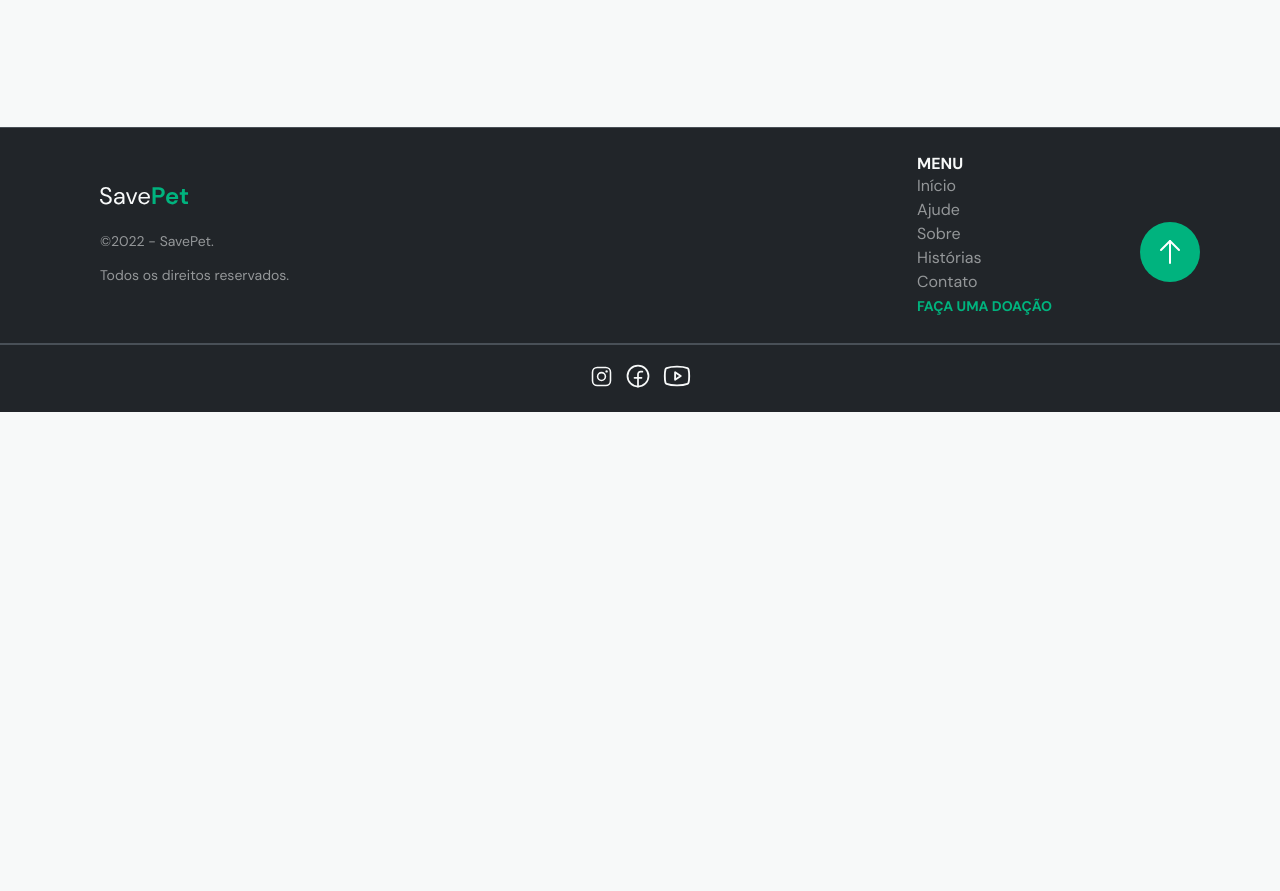
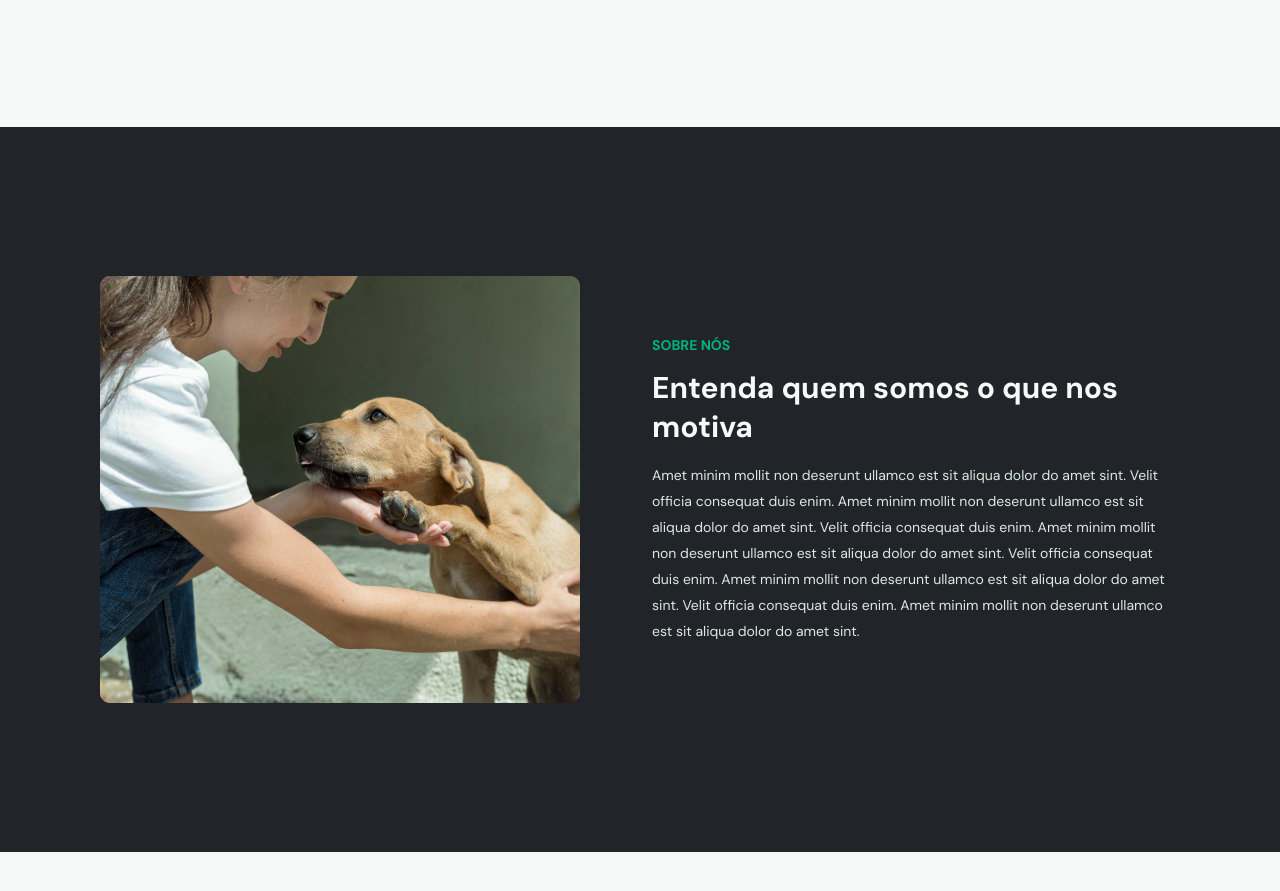
Before and after one commit to FabioPelagaggi/DogProject, a Next.js app: page / in a window 1280 px wide. Shown: the part 1200-2091 px from the top of the page. Before the commit the page ends 1612 px from the top, so only its background shows below. Built offline with nearby package versions, Linux system fonts and the light colour scheme.

Commit message:
Add AboutUs section

```diff
--- /dev/null
+++ b/src/components/AboutUs/index.tsx
@@ -0,0 +1,23 @@
+import Image from 'next/image';
+import PicAboutUs from '../../assets/images/pic-aboutUs.png';
+import { AboutUsContainer, AboutUsContent, AboutUsH1, AboutUsImgBox, AboutUsP, AboutUsSection, AboutUsSpan } from './style';
+
+export default function AboutUs() {
+  return (
+    <AboutUsSection id='aboutUs'>
+      <AboutUsContainer>
+        <AboutUsImgBox>
+          <Image src={PicAboutUs} alt={'Rescue dog'} />
+        </AboutUsImgBox>
+
+        <AboutUsContent>
+          <AboutUsSpan>Sobre nós</AboutUsSpan>
+          <AboutUsH1>Entenda quem somos o que nos motiva</AboutUsH1>
+          <AboutUsP>
+          Amet minim mollit non deserunt ullamco est sit aliqua dolor do amet sint. Velit officia consequat duis enim. Amet minim mollit non deserunt ullamco est sit aliqua dolor do amet sint. Velit officia consequat duis enim. Amet minim mollit non deserunt ullamco est sit aliqua dolor do amet sint. Velit officia consequat duis enim. Amet minim mollit non deserunt ullamco est sit aliqua dolor do amet sint. Velit officia consequat duis enim. Amet minim mollit non deserunt ullamco est sit aliqua dolor do amet sint.
+          </AboutUsP>
+        </AboutUsContent>
+      </AboutUsContainer>
+    </AboutUsSection>
+  )
+}
--- /dev/null
+++ b/src/components/AboutUs/style.ts
@@ -0,0 +1,108 @@
+import styled from 'styled-components';
+
+export const AboutUsSection = styled.section`
+  width: 100vw;
+  height: calc(100vh - 75px);
+  background-color: ${({ theme }) => theme.colors.gray[900]};
+  margin-top: 50%;
+
+  @media (max-width: 768px) {
+    height: 100%;
+  }
+`;
+
+export const AboutUsContainer = styled.div`
+  width: 100%;
+  height: 100%;
+  display: flex;
+  padding: 0 123px;
+
+  @media (max-width: 1280px) {
+    padding: 0 100px;
+  }
+
+  @media (max-width: 1024px) {
+    padding: 0 30px;
+  }
+
+  @media (max-width: 768px) {
+    flex-direction: column-reverse;
+    align-items: center;
+    padding: 0 24px;
+  }
+`;
+
+export const AboutUsImgBox = styled.div`
+  width: 100%;
+  display: flex;
+  justify-content: start;
+  align-items: center;
+
+  @media (max-width: 1280px) {
+    margin-right: 24px;
+  }
+
+  @media (max-width: 1024px) {
+    width: 70%;
+  }
+
+  @media (max-width: 768px) {
+    width: 100%;
+    margin-right: 0;
+    margin-bottom: 90px;
+    justify-content: center;
+  }
+`;
+
+export const AboutUsContent = styled.div`
+  width: 100%;
+  display: flex;
+  flex-direction: column;
+  justify-content: center;
+  align-items: start;
+
+  @media (max-width: 1280px) {
+    width: 100%;
+  }
+`;
+
+export const AboutUsSpan = styled.span`
+  color: ${({ theme }) => theme.colors.green[200]};
+  text-transform: uppercase;
+  font-weight: bold;
+  margin-bottom: 14px;
+
+  @media (max-width: 1280px) {
+    font-size: 14px;
+  }
+
+  @media (max-width: 768px) {
+    margin-top: 100px;
+  }
+`;
+
+export const AboutUsH1 = styled.h1`
+  color: ${({ theme }) => theme.colors.green[50]};
+  font-size: 40px;
+  font-weight: bold;
+  margin-bottom: 26px;
+
+  @media (max-width: 1280px) {
+    font-size: 30px;
+    margin-bottom: 16px;
+  }
+`;
+
+export const AboutUsP = styled.p`
+  color: ${({ theme }) => theme.colors.green[100]};
+  font-size: 16px;
+  line-height: 26px;
+
+  @media (max-width: 1280px) {
+    font-size: 14px;
+  }
+
+  @media (max-width: 1024px) {
+    margin-bottom: 32px;
+  }
+`;
--- a/src/components/Footer/index.tsx
+++ b/src/components/Footer/index.tsx
@@ -34,6 +34,7 @@ export default function Footer() {
                 to="hero"
                 smooth
                 spy
+                exact
                 duration={500}
                 offset={-75}
               >
@@ -46,7 +47,14 @@ export default function Footer() {
               </MenuLink>
             </MenuItem>
             <MenuItem>
-              <MenuLink>
+              <MenuLink
+                to="aboutUs"
+                smooth
+                duration={500}
+                spy
+                exact
+                offset={-75}
+              >
                 Sobre
               </MenuLink>
             </MenuItem>
--- a/src/components/Footer/style.ts
+++ b/src/components/Footer/style.ts
@@ -1,5 +1,15 @@
 import { Link } from 'react-scroll';
 import styled from 'styled-components';
+
+interface LinkProps {
+  to: string;
+  smooth?: boolean;
+  duration?: number;
+  spy?: boolean;
+  exact?: boolean;
+  offset?: number;
+}
+
 
 export const FooterSection = styled.footer`
   width: 100vw;
@@ -98,7 +108,7 @@ export const MenuItem = styled.li`
   }
 `;
 
-export const MenuLink = styled(Link)`
+export const MenuLink = styled(Link)<LinkProps>`
 
 `
 
--- a/src/components/Header/index.tsx
+++ b/src/components/Header/index.tsx
@@ -41,7 +41,7 @@ export default function Header({ isOpen, onToggle }: Props) {
               smooth
               duration={500}
               spy
-              exact={true}
+              exact
               offset={-75}
             >
               Ínicio
@@ -64,7 +64,12 @@ export default function Header({ isOpen, onToggle }: Props) {
 
           <NavItem onMouseEnter={handleCloseDropdown}>
             <NavLink
-              // to='#'
+              to="aboutUs"
+              smooth
+              duration={500}
+              spy
+              exact
+              offset={-75}
             >
               Sobre
             </NavLink>
@@ -96,7 +101,7 @@ export default function Header({ isOpen, onToggle }: Props) {
       </ButtonContainer>
 
       <MobileIcon
-        onClick={() => onToggle}
+        onClick={onToggle}
       >
         <Bar isOpen={isOpen} />
         <Bar isOpen={isOpen} />
--- a/src/components/Sidebar/index.tsx
+++ b/src/components/Sidebar/index.tsx
@@ -28,8 +28,16 @@ export default function Sidebar({ isOpen, onToggle }: Props) {
 
       <NavSidebar>
         <NavSidebarMenu>
-          <NavSidebarItem onClick={onToggle}>
-            <NavSidebarLink>
+          <NavSidebarItem>
+            <NavSidebarLink
+              onClick={onToggle}
+              to="hero"
+              smooth
+              spy
+              exact
+              duration={500}
+              offset={-75}
+            >
               Ínicio
             </NavSidebarLink>
           </NavSidebarItem>
@@ -45,20 +53,32 @@ export default function Sidebar({ isOpen, onToggle }: Props) {
 
           {disclosureIsOpen && <Disclosure onToggle={onToggle}/>}
 
-          <NavSidebarItem onClick={onToggle}>
-            <NavSidebarLink>
+          <NavSidebarItem>
+            <NavSidebarLink
+              onClick={onToggle}
+              to="aboutUs"
+              smooth
+              spy
+              exact
+              duration={500}
+              offset={-75}
+            >
               Sobre
             </NavSidebarLink>
           </NavSidebarItem>
 
-          <NavSidebarItem onClick={onToggle}>
-            <NavSidebarLink>
+          <NavSidebarItem>
+            <NavSidebarLink
+              onClick={onToggle}
+            >
               Histórias
             </NavSidebarLink>
           </NavSidebarItem>
 
-          <NavSidebarItem onClick={onToggle}>
-            <NavSidebarLink>
+          <NavSidebarItem>
+            <NavSidebarLink
+              onClick={onToggle}
+            >
               Contato
             </NavSidebarLink>
           </NavSidebarItem>
--- a/src/components/Sidebar/style.ts
+++ b/src/components/Sidebar/style.ts
@@ -1,6 +1,25 @@
 import styled from 'styled-components';
+import { Link } from 'react-scroll';
 
-export const SidebarContainer = styled.aside`
+interface LinkProps {
+  // onClick: (action: Boolean) => void;
+  to: string;
+  smooth?: boolean;
+  duration?: number;
+  spy?: boolean;
+  exact?: boolean;
+  offset?: number;
+}
+
+interface IsOpenProps {
+  isOpen: Boolean;
+}
+
+interface DisclosureIsOpenProps {
+  disclosureIsOpen: Boolean;
+}
+
+export const SidebarContainer = styled.aside<IsOpenProps>`
   display: none;
   position: fixed;
   z-index: 999;
@@ -44,7 +63,7 @@ export const NavSidebarItem = styled.li`
   align-items: center;
 `;
 
-export const NavSidebarLink = styled.a`
+export const NavSidebarLink = styled(Link)<LinkProps>`
   display: flex;
   font-size: 24px;
   align-items: center;
@@ -68,7 +87,7 @@ export const NavSidebarLink = styled.a`
   }
 `;
 
-export const NavArrow = styled.span`
+export const NavArrow = styled.span<DisclosureIsOpenProps>`
   position: absolute;
   right: 0;
   margin-right: 36px;
--- a/src/pages/index.tsx
+++ b/src/pages/index.tsx
@@ -1,4 +1,5 @@
 import { useState } from "react";
+import AboutUs from "../components/AboutUs";
 import Footer from "../components/Footer";
 import Header from "../components/Header";
 import Hero from "../components/Hero";
@@ -23,6 +24,7 @@ export default function Home() {
         onToggle={handleToggle}
       />
       <Hero />
+      <AboutUs />
 
       <Footer />
     </>
```
Also changed, not shown: src/assets/images/pic-aboutUS.png (added).
